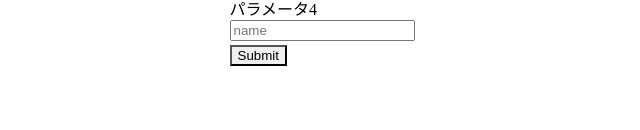
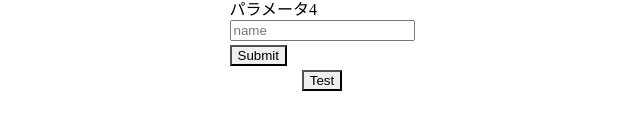
Before and after one commit to oNqNu/qrcode-app-frontend, a Next.js app: page / in a window 1280 px wide. Shown: the part 290-420 px from the top of the page, without its empty margins (318-958 px from the left). Built offline with nearby package versions, Linux system fonts and the light colour scheme.

Commit message:
feat: qpcodeのバイナリ文字列を返すように変更した

```diff
--- a/pages/index.tsx
+++ b/pages/index.tsx
@@ -1,7 +1,6 @@
 import type { NextPage } from "next";
 import Head from "next/head";
-import Image from "next/image";
-
+import axios from "axios";
 import { useForm } from "react-hook-form";
 import {
   chakra,
@@ -94,6 +93,27 @@ const Home: NextPage = () => {
             Submit
           </Button>
         </chakra.form>
+        <Button
+          mt={4}
+          colorScheme="blue"
+          onClick={() => {
+            axios
+              .get("http://localhost:8080/api/greeting")
+              .then(function (response) {
+                // handle success
+                console.log(response);
+              })
+              .catch(function (error) {
+                // handle error
+                console.log(error);
+              })
+              .then(function () {
+                // always executed
+              });
+          }}
+        >
+          Test
+        </Button>
       </Flex>
     </div>
   );
```
